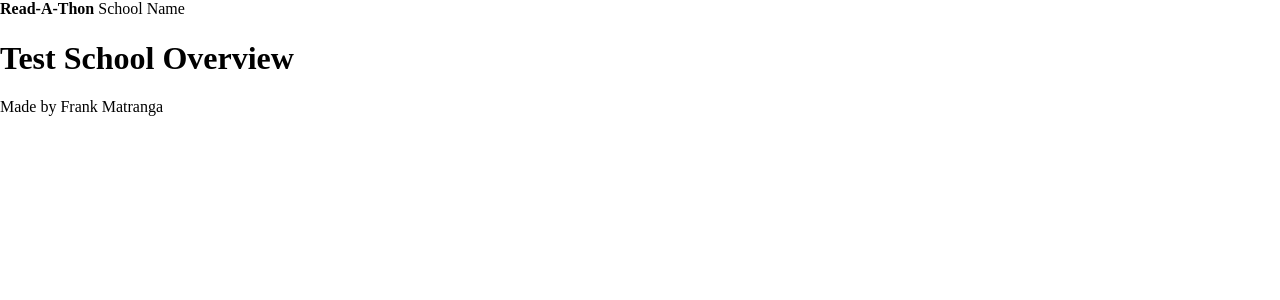
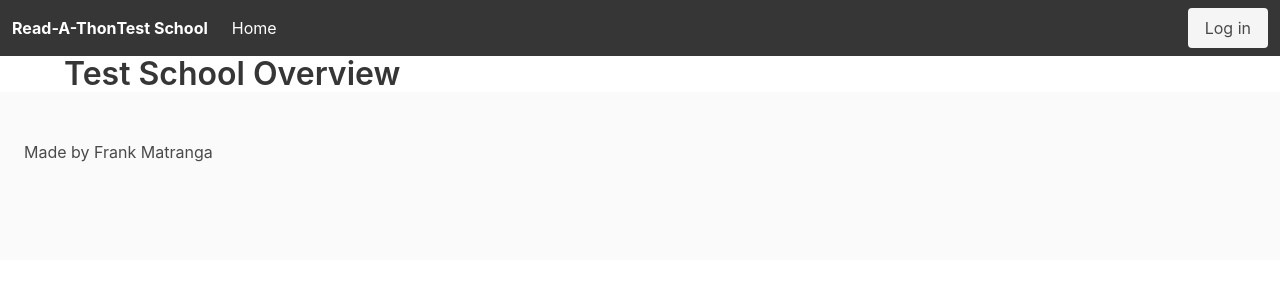
Before and after one commit to Apexal/read-a-thon, a Flask app: page /school/1 in a window 1280 px wide. Shown: the top 300 px of the page. Run offline with Flask 2, Linux system fonts and the light colour scheme; some libraries are stand-ins or nearby versions.

Commit message:
Bulma start

```diff
--- a/templates/base.html
+++ b/templates/base.html
@@ -4,7 +4,7 @@
     <meta charset='utf-8'>
     <meta http-equiv='X-UA-Compatible' content='IE=edge'>
     <meta name='viewport' content='width=device-width, initial-scale=1'>
-    <link rel='stylesheet' type='text/css' media='screen' href='https://necolas.github.io/normalize.css/8.0.1/normalize.css'>
+    <link rel='stylesheet' type='text/css' media='screen' href='https://cdn.jsdelivr.net/npm/bulma@0.8.0/css/bulma.min.css'>
 
     {% block head %}
     <title>{% block title %}Read-A-Thon{% endblock %}</title>
@@ -14,7 +14,7 @@
 <body>
     {% include 'header.html' %}
 
-    <main>
+    <main class="container">
         {% block content %}{% endblock %}
     </main>
 
--- a/templates/footer.html
+++ b/templates/footer.html
@@ -1,3 +1,3 @@
-<footer>
+<footer class="footer">
     Made by Frank Matranga
 </footer>
--- a/templates/header.html
+++ b/templates/header.html
@@ -1,4 +1,56 @@
 <header>
-    <b>Read-A-Thon</b>
-    <span class="school-name">School Name</span>
+  <nav class="navbar is-dark" role="navigation" aria-label="main navigation">
+    <div class="navbar-brand">
+      <b class="navbar-item">
+        Read-A-Thon
+        <span class="school-name">{{ school.name }}</span>
+      </b>
+
+      <a
+        role="button"
+        class="navbar-burger burger"
+        aria-label="menu"
+        aria-expanded="false"
+        data-target="navbarBasicExample"
+      >
+        <span aria-hidden="true"></span>
+        <span aria-hidden="true"></span>
+        <span aria-hidden="true"></span>
+      </a>
+    </div>
+
+    <div id="navbarBasicExample" class="navbar-menu">
+      <div class="navbar-start">
+        <a class="navbar-item">
+          Home
+        </a>
+
+        {% if is_admin %}
+        <a class="navbar-item">
+          Class Overview
+        </a>
+
+        <a class="navbar-item">
+          School Overview
+        </a>
+        {% endif %}
+      </div>
+
+      <div class="navbar-end">
+        <div class="navbar-item">
+          <div class="buttons">
+            {% if student %}
+                <a class="button is-light" href="/logout">
+                Logout
+                </a>
+            {% else %}
+                <a class="button is-light" href="/login">
+                Log in
+                </a>
+            {% endif %}
+          </div>
+        </div>
+      </div>
+    </div>
+  </nav>
 </header>
--- a/templates/pages/homepage.html
+++ b/templates/pages/homepage.html
@@ -1,6 +1,6 @@
 {% extends "base.html" %}
 {% block content %}
-<section>
-    <h1 class="title">Read-A-Thon</h1>
+<section class="section">
+    <h1 class="title">Welcome back, {{ student['first_name'] }}</h1>
 </section>
 {% endblock %}
```
